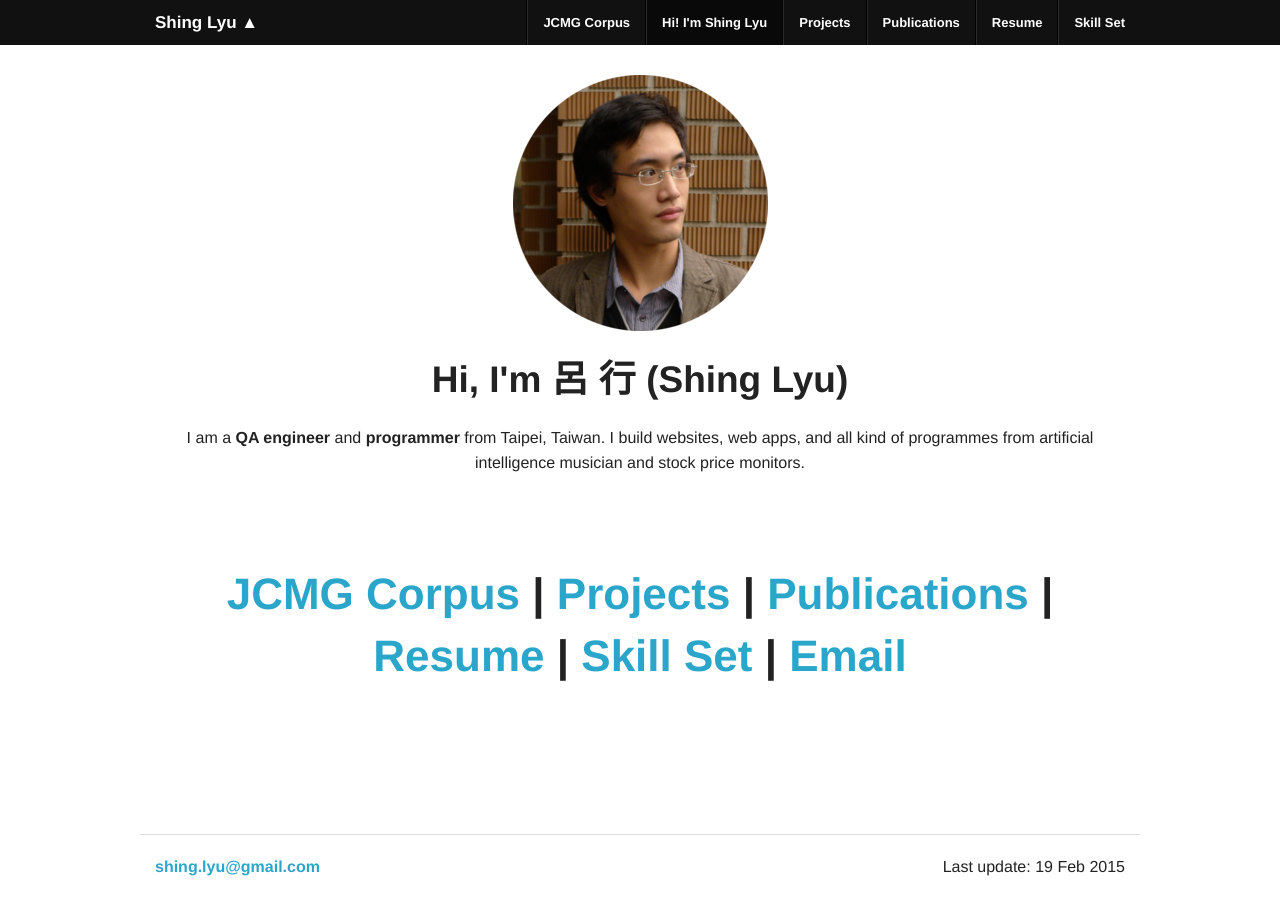
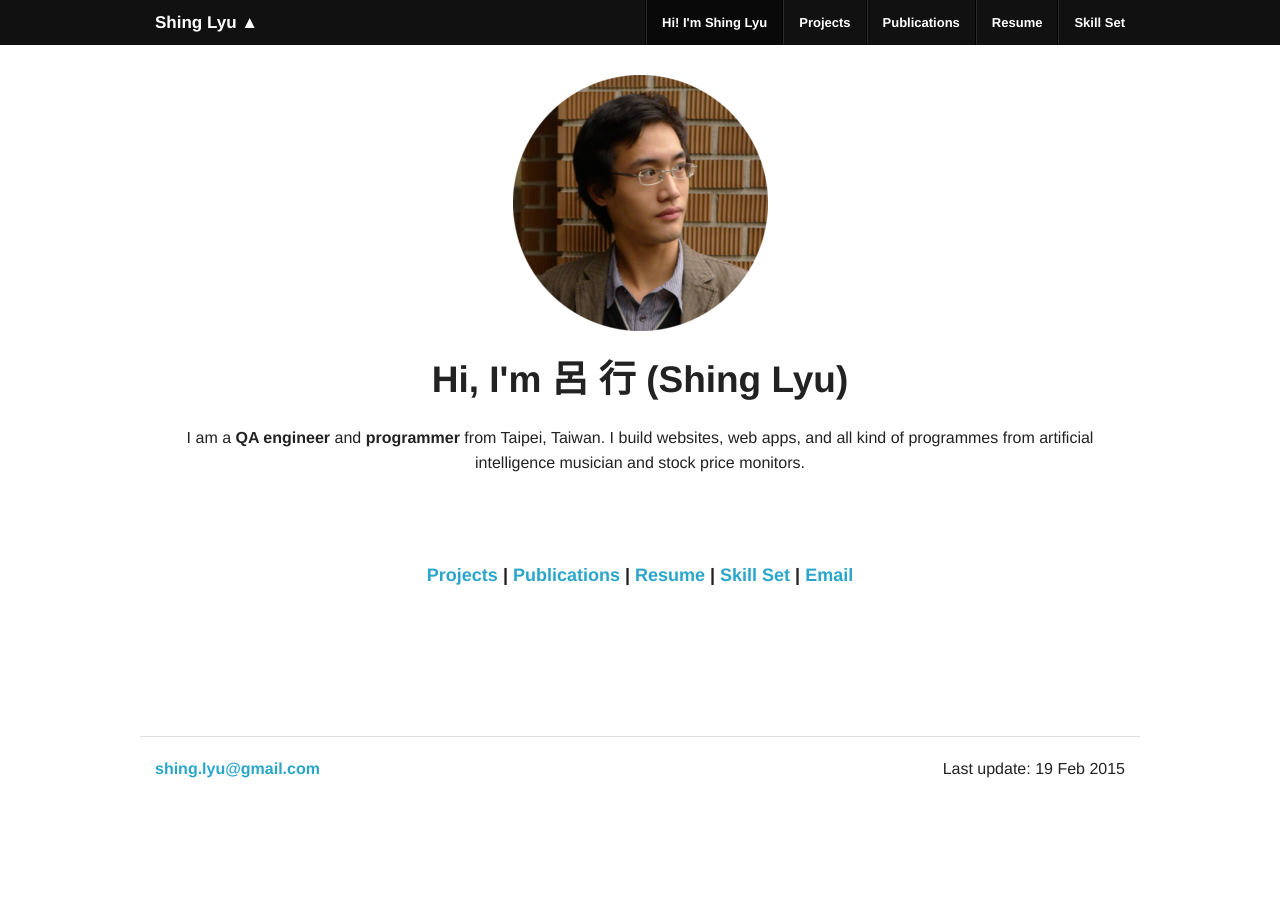
Before and after one commit to shinglyu/shinglyu.github.io, a Jekyll site: the page built from index.html, in a window 1280 px wide and 900 px high, scrolled down 150 px. Built offline with Jekyll 4.4.1, drawn with Linux system fonts in a browser that asks for light colours; after the commit the page ends 952 px from its top, so only the background shows below that.

Commit message:
Remove JCMG Corpus from header and index

```diff
--- /dev/null
+++ b/_data/pagesignore.yml
@@ -0,0 +1 @@
+- JCMG Corpus
--- a/_layouts/default.html
+++ b/_layouts/default.html
@@ -33,8 +33,13 @@
       <ul class="right">
          {% assign sorted_pages = site.pages | sort:"name" %}
          {% for node in sorted_pages%}
-         <li class="divider"></li>
-         <li {% if node.url == page.url%} class="active" {% endif %}><a href="{{node.url}}">{{node.title}}</a></li>
+           {% for ignore in site.data.pagesignore%}
+            {% if node.title == ignore %}
+              {% break %}
+            {% endif %}
+           <li class="divider"></li>
+           <li {% if node.url == page.url%} class="active" {% endif %}><a href="{{node.url}}">{{node.title}}</a></li>
+           {%endfor%}
          {%endfor%}
       </ul>
       </section>
--- a/index.html
+++ b/index.html
@@ -18,11 +18,16 @@ css: css/index.css
 
       {% assign sorted_pages = site.pages | sort:"name" %}
       {% for node in sorted_pages%}
+        {% for ignore in site.data.pagesignore%}
+          {% if node.title == ignore %}
+            {% break %}
+          {% endif %}
           {% if node.url != page.url %}
-          <h1 class="inline"><a href="{{node.url}}"><span style="white-space:nowrap;">{{node.title}}</span></a> | </h1>
+          <h5 class="inline"><a href="{{node.url}}"><span style="white-space:nowrap;">{{node.title}}</span></a> | </h5>
           {% endif %}
+        {% endfor %}
       {% endfor %}
 
-      <h1 class="inline"><a href="mailto:shing.lyu@gmail.com">Email</a></h1>
+      <h5 class="inline"><a href="mailto:shing.lyu@gmail.com">Email</a></h5>
    </div>
 </div>
```
Also changed, not shown: 1 other file.
